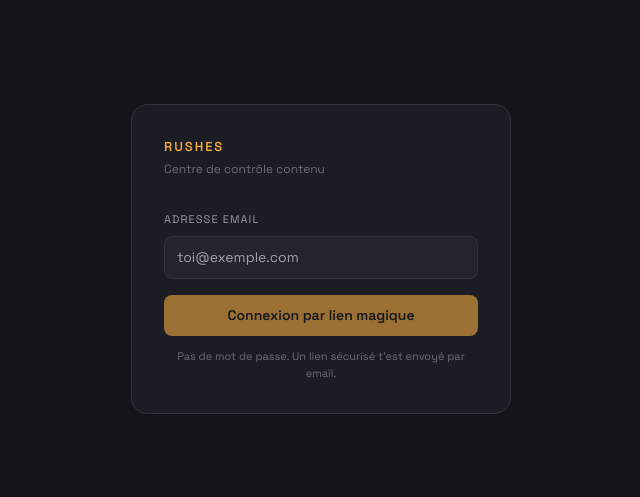
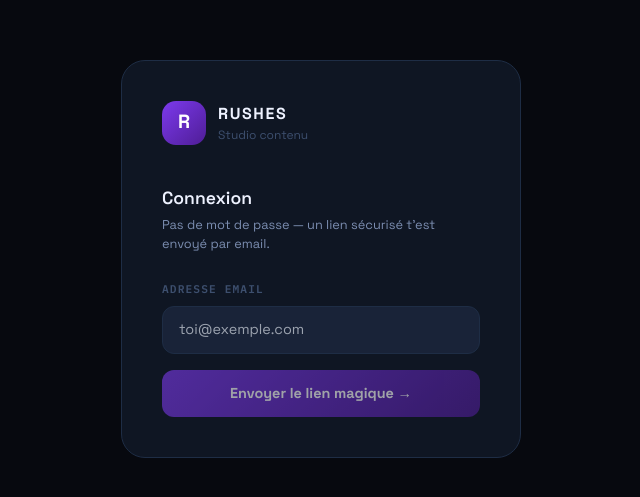
Before and after one commit to lago60174-dot/RUSHES-, a Next.js app: page /login in a window 1280 px wide. Shown: the part 141-638 px from the top of the page, without its empty margins (319-959 px from the left). Built offline with nearby package versions, Linux system fonts and the light colour scheme; no server answers.

Commit message:
Update page.tsx

```diff
--- a/app/login/page.tsx
+++ b/app/login/page.tsx
@@ -3,9 +3,9 @@ import { useState } from "react";
 import { createSupabaseBrowserClient } from "@/lib/supabase";
 
 const C = {
-  bg: "#14141A", surface: "#1C1C24", border: "#32323D",
-  textPrimary: "#EDEAE2", textSecondary: "#9A98A8", textMuted: "#6E6C7A",
-  amber: "#F0A93E",
+  bg: "#07090F", surface: "#0F1623", card: "#192338",
+  border: "#1E2D45", textPrimary: "#EEF2FF", textSecondary: "#7B8DB0",
+  textMuted: "#3D4F6E", violet: "#7C3AED", violetLight: "#A78BFA",
 };
 
 export default function LoginPage() {
@@ -19,40 +19,42 @@ export default function LoginPage() {
     setLoading(true);
     const { error } = await supabase.auth.signInWithOtp({
       email: email.trim(),
-      options: {
-        emailRedirectTo: `${process.env.NEXT_PUBLIC_SITE_URL}/auth/callback`,
-      },
+      options: { emailRedirectTo: `${process.env.NEXT_PUBLIC_SITE_URL}/auth/callback` },
     });
     setLoading(false);
     if (!error) setSent(true);
   }
 
   return (
-    <div
-      style={{ background: C.bg, minHeight: "100vh", display: "flex", alignItems: "center", justifyContent: "center" }}
-    >
-      <div
-        style={{
-          background: C.surface, border: `1px solid ${C.border}`,
-          borderRadius: 16, padding: 32, width: "100%", maxWidth: 380,
-          fontFamily: "'Space Grotesk', sans-serif",
-        }}
-      >
-        <div style={{ color: C.amber, fontSize: 13, fontWeight: 600, letterSpacing: "0.15em", marginBottom: 4 }}>
-          RUSHES
-        </div>
-        <div style={{ color: C.textMuted, fontSize: 12, marginBottom: 28 }}>
-          Centre de contrôle contenu
+    <div style={{ background: C.bg, minHeight: "100vh", display: "flex", alignItems: "center", justifyContent: "center", fontFamily: "'Space Grotesk', sans-serif" }}>
+      <div style={{ background: C.surface, border: `1px solid ${C.border}`, borderRadius: 24, padding: 40, width: "100%", maxWidth: 400 }}>
+        {/* Logo */}
+        <div className="flex items-center gap-3 mb-10">
+          <div style={{ width: 44, height: 44, borderRadius: 14, background: `linear-gradient(135deg, ${C.violet}, #4F1D96)`, display: "flex", alignItems: "center", justifyContent: "center" }}>
+            <span style={{ color: "#fff", fontSize: "1.2rem", fontWeight: 900 }}>R</span>
+          </div>
+          <div>
+            <div style={{ color: C.textPrimary, fontWeight: 700, fontSize: "1rem", letterSpacing: "0.1em" }}>RUSHES</div>
+            <div style={{ color: C.textMuted, fontSize: "0.75rem" }}>Studio contenu</div>
+          </div>
         </div>
 
         {sent ? (
-          <div style={{ color: C.textPrimary, fontSize: 14, lineHeight: 1.6 }}>
-            ✓ Lien envoyé à <strong>{email}</strong>.<br />
-            Ouvre ton email et clique sur le lien pour accéder à l'application.
+          <div>
+            <div style={{ fontSize: "1.5rem", marginBottom: 12 }}>✉️</div>
+            <div style={{ color: C.textPrimary, fontSize: "1rem", fontWeight: 600, marginBottom: 8 }}>Lien envoyé !</div>
+            <div style={{ color: C.textSecondary, fontSize: "0.875rem", lineHeight: 1.6 }}>
+              Ouvre ton email à <strong style={{ color: C.violetLight }}>{email}</strong> et clique sur le lien magique pour accéder à RUSHES.
+            </div>
           </div>
         ) : (
           <>
-            <label style={{ color: C.textSecondary, fontSize: 11, textTransform: "uppercase", letterSpacing: "0.1em" }}>
+            <div style={{ color: C.textPrimary, fontWeight: 600, fontSize: "1.1rem", marginBottom: 4 }}>Connexion</div>
+            <div style={{ color: C.textSecondary, fontSize: "0.8rem", marginBottom: 28 }}>
+              Pas de mot de passe — un lien sécurisé t'est envoyé par email.
+            </div>
+
+            <label style={{ display: "block", color: C.textMuted, fontSize: "0.7rem", fontWeight: 700, textTransform: "uppercase", letterSpacing: "0.1em", marginBottom: 8, fontFamily: "'IBM Plex Mono', monospace" }}>
               Adresse email
             </label>
             <input
@@ -62,27 +64,24 @@ export default function LoginPage() {
               onKeyDown={(e) => e.key === "Enter" && handleLogin()}
               placeholder="toi@exemple.com"
               style={{
-                display: "block", width: "100%", marginTop: 6, marginBottom: 16,
-                background: "#24242E", border: `1px solid ${C.border}`,
-                color: C.textPrimary, borderRadius: 8, padding: "10px 12px",
-                fontSize: 14, outline: "none",
+                display: "block", width: "100%", marginBottom: 16,
+                background: C.card, border: `1px solid ${C.border}`,
+                color: C.textPrimary, borderRadius: 12, padding: "12px 16px",
+                fontSize: "0.9rem", outline: "none", boxSizing: "border-box",
               }}
             />
             <button
               onClick={handleLogin}
               disabled={loading || !email.trim()}
               style={{
-                width: "100%", background: C.amber, color: C.bg,
-                border: "none", borderRadius: 8, padding: "10px 0",
-                fontSize: 14, fontWeight: 600, cursor: "pointer",
-                opacity: loading || !email.trim() ? 0.6 : 1,
+                width: "100%", background: `linear-gradient(135deg, ${C.violet}, #4F1D96)`,
+                color: "#fff", border: "none", borderRadius: 12, padding: "13px 0",
+                fontSize: "0.9rem", fontWeight: 700, cursor: "pointer",
+                opacity: loading || !email.trim() ? 0.6 : 1, fontFamily: "inherit",
               }}
             >
-              {loading ? "Envoi…" : "Connexion par lien magique"}
+              {loading ? "Envoi…" : "Envoyer le lien magique →"}
             </button>
-            <div style={{ color: C.textMuted, fontSize: 11, marginTop: 12, textAlign: "center" }}>
-              Pas de mot de passe. Un lien sécurisé t'est envoyé par email.
-            </div>
           </>
         )}
       </div>
```
